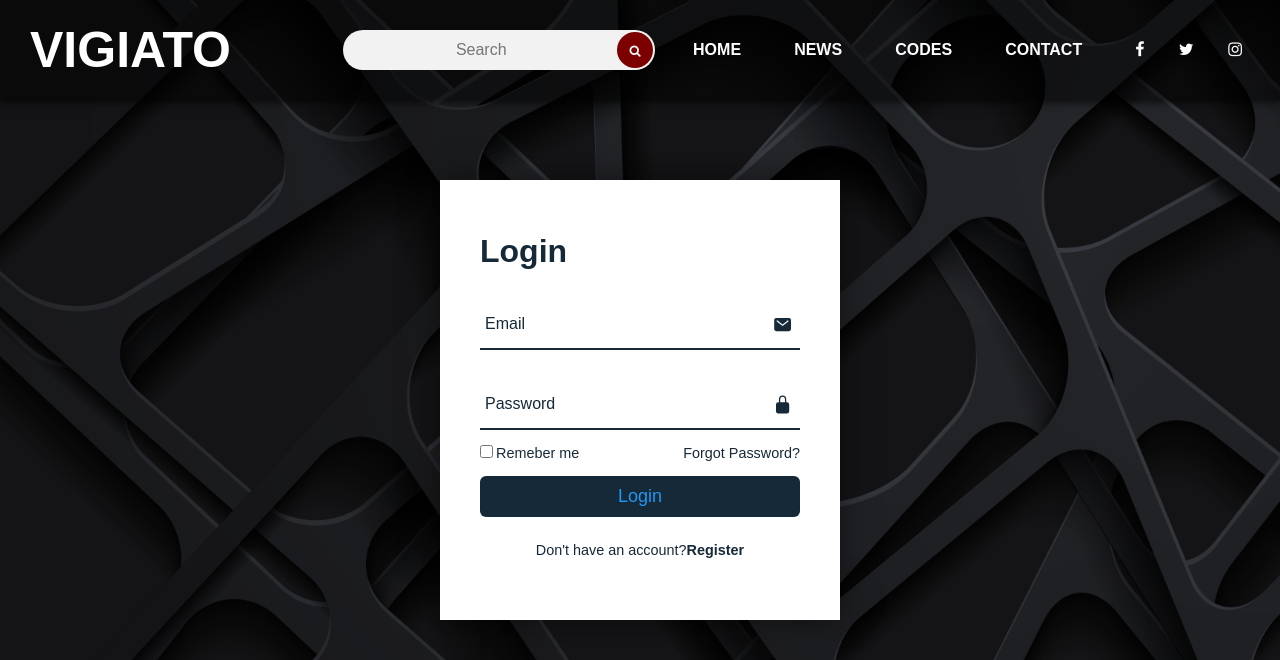
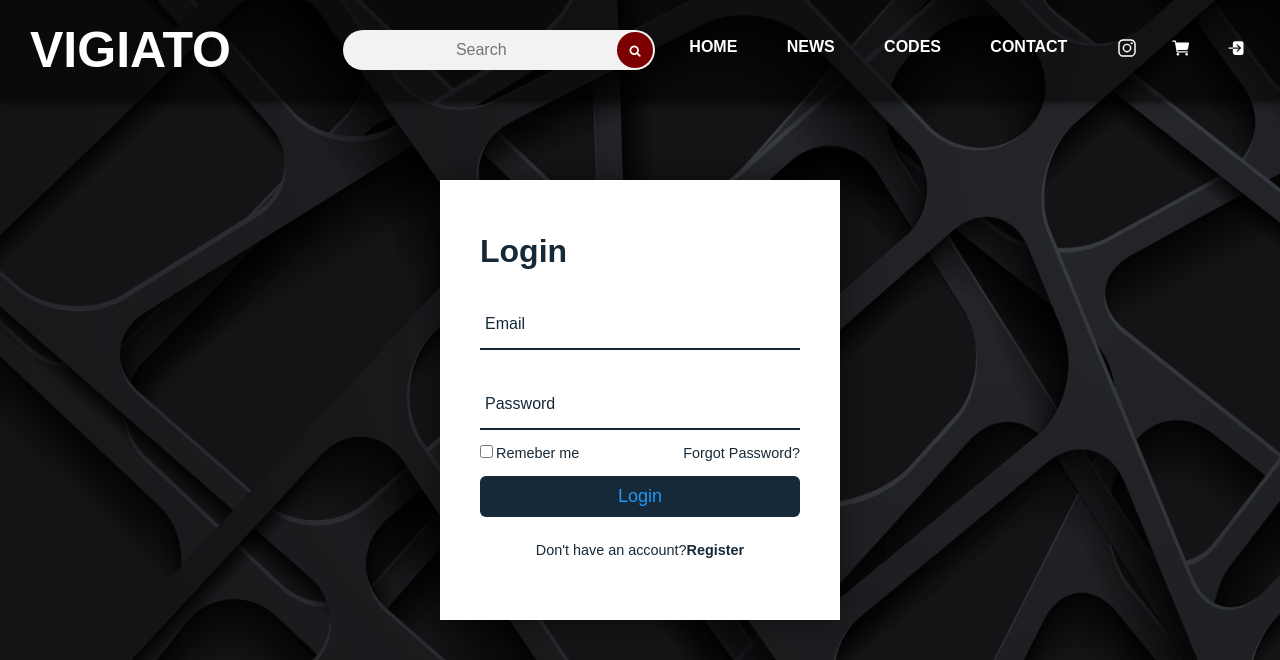
Before and after one commit to yasYZ/Website, a Django app: template topop/main/templates/LoginSignup.html in a window 1280 px wide. Shown: the top 660 px of the page. Run offline with Django 4.2, Linux system fonts and the light colour scheme; the template is opened without the code that fills it, so the values that code supplies are empty.

Commit message:
backend v1.0.0.52

```diff
--- a/topop/main/static/css/styles.css
+++ b/topop/main/static/css/styles.css
@@ -38,9 +38,10 @@
 #chk1{
     display: none;
 }
-i{
+ion-icon{
     color: #fff;
     cursor: pointer;
+    font-size: 20px;
 }
 header .logo{
     flex: 1;
--- a/topop/main/templates/LoginSignup.html
+++ b/topop/main/templates/LoginSignup.html
@@ -26,9 +26,9 @@
             <li><a href="/Shop">Codes</a></li>
             <li><a href="/ContactUs">Contact</a></li>
             <li>
-                <a href="#"><i class="fa fa-facebook"></i></a>
-                <a href="#"><i class="fa fa-twitter"></i></a>
-                <a href="#"><i class="fa fa-instagram"></i></a>
+                <a href="#"><ion-icon name="logo-instagram"></ion-icon></a>
+                <a href="#"><ion-icon name="cart"></ion-icon></a>
+                <a href="#"><ion-icon name="log-in"></ion-icon></a>
             </li>
         </ul>
             <div class="menu">
```
